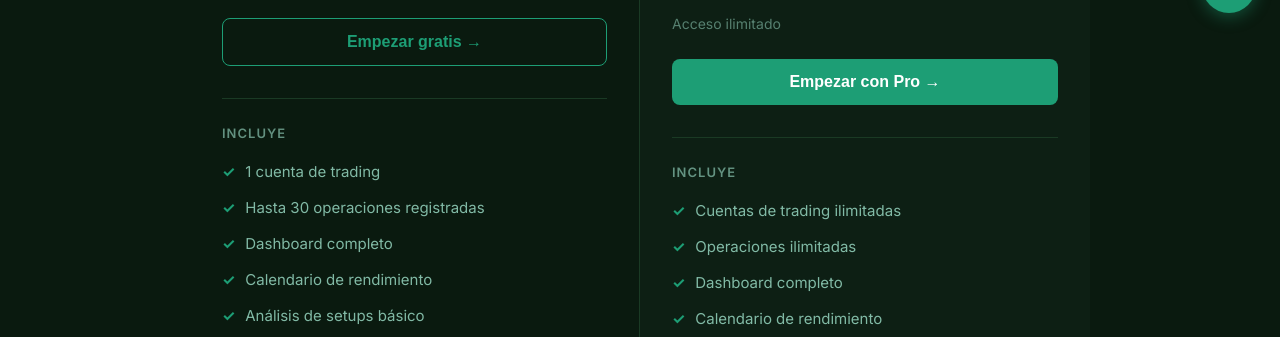
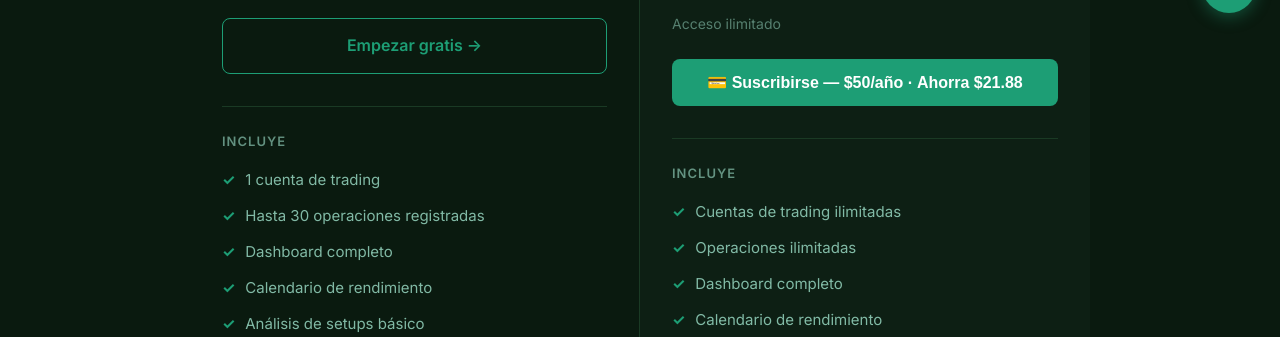
Before and after one commit to corvenca/travitrade-web, a website: page pages/precios.html in a window 1280 px wide. Shown: the part 763-1100 px from the top of the page. Drawn offline with Linux system fonts and the light colour scheme.

Commit message:
Feature: Stripe checkout en travitrade.com para planes Pro

```diff
--- a/pages/precios.html
+++ b/pages/precios.html
@@ -125,7 +125,7 @@
       <div class="plan-price">$0</div>
       <div class="plan-desc">Para siempre — Sin tarjeta de crédito</div>
       <div class="plan-period">Siempre gratis</div>
-      <button class="plan-btn ghost" onclick="window.location.href='https://app.travitrade.com/registro'">Empezar gratis →</button>
+      <a href="https://app.travitrade.com/registro" class="plan-btn ghost btn-plan" style="display:inline-block; text-decoration:none; text-align:center; box-sizing:border-box;">Empezar gratis →</a>
       <div class="divider"></div>
       <div class="feat-title">INCLUYE</div>
       <div class="feats">
@@ -149,7 +149,8 @@
       <div class="plan-desc monthly-desc" style="display:none">Facturado mensualmente</div>
       <div class="plan-desc annual-desc">$50/año · Ahorras $21.88</div>
       <div class="plan-period" style="margin-bottom: 24px;">Acceso ilimitado</div>
-      <button class="plan-btn primary" onclick="window.location.href='https://app.travitrade.com/registro?plan=pro'">Empezar con Pro →</button>
+      <button id="btn-monthly" onclick="iniciarPago('monthly')" class="plan-btn primary btn-plan btn-pro monthly-btn" style="display:none;">💳 Suscribirse — $5.99/mes</button>
+      <button id="btn-annual" onclick="iniciarPago('annual')" class="plan-btn primary btn-plan btn-pro annual-btn">💳 Suscribirse — $50/año · Ahorra $21.88</button>
       <div class="divider"></div>
       <div class="feat-title">INCLUYE</div>
       <div class="feats">
@@ -236,6 +237,42 @@
     </div>
   </footer>
 
+  <!-- Stripe JS SDK & Checkout logic -->
+  <script src="https://js.stripe.com/v3/"></script>
+  <script>
+  const STRIPE_PUBLISHABLE_KEY = 'pk_test_tu_key_aqui'
+  const PRICE_MONTHLY = 'price_tu_price_mensual'
+  const PRICE_ANNUAL = 'price_tu_price_anual'
+
+  async function iniciarPago(plan) {
+    const priceId = plan === 'annual' ? PRICE_ANNUAL : PRICE_MONTHLY
+
+    try {
+      const btn = document.getElementById(`btn-${plan}`)
+      if (btn) { btn.disabled = true; btn.textContent = 'Redirigiendo...' }
+
+      const res = await fetch('https://app.travitrade.com/api/stripe/create-checkout', {
+        method: 'POST',
+        headers: { 'Content-Type': 'application/json' },
+        body: JSON.stringify({ priceId, plan })
+      })
+
+      const data = await res.json()
+
+      if (data.url) {
+        window.location.href = data.url
+      } else {
+        alert('Error al iniciar el pago. Intenta de nuevo.')
+        if (btn) { btn.disabled = false; btn.textContent = plan === 'annual' ? '💳 Suscribirse — $50/año · Ahorra $21.88' : '💳 Suscribirse — $5.99/mes' }
+      }
+    } catch (err) {
+      console.error('Error:', err)
+      alert('Error de conexión. Intenta de nuevo.')
+      if (btn) { btn.disabled = false; btn.textContent = plan === 'annual' ? '💳 Suscribirse — $50/año · Ahorra $21.88' : '💳 Suscribirse — $5.99/mes' }
+    }
+  }
+  </script>
+
   <script>
     // Al cargar la página, activar anual por defecto
     document.addEventListener('DOMContentLoaded', function() {
@@ -243,11 +280,13 @@
       if (toggle) {
         toggle.checked = true // activar anual por defecto
 
-        // Mostrar precios anuales
+        // Mostrar precios y botones anuales
         document.querySelectorAll('.monthly-price').forEach(el => el.style.display = 'none')
         document.querySelectorAll('.annual-price').forEach(el => el.style.display = 'block')
         document.querySelectorAll('.monthly-desc').forEach(el => el.style.display = 'none')
         document.querySelectorAll('.annual-desc').forEach(el => el.style.display = 'block')
+        document.querySelectorAll('.monthly-btn').forEach(el => el.style.display = 'none')
+        document.querySelectorAll('.annual-btn').forEach(el => el.style.display = 'block')
 
         // Mostrar badge de ahorro
         const savingsBadge = document.getElementById('savings-badge')
@@ -259,6 +298,8 @@
           document.querySelectorAll('.annual-price').forEach(el => el.style.display = isAnnual ? 'block' : 'none')
           document.querySelectorAll('.monthly-desc').forEach(el => el.style.display = isAnnual ? 'none' : 'block')
           document.querySelectorAll('.annual-desc').forEach(el => el.style.display = isAnnual ? 'block' : 'none')
+          document.querySelectorAll('.monthly-btn').forEach(el => el.style.display = isAnnual ? 'none' : 'block')
+          document.querySelectorAll('.annual-btn').forEach(el => el.style.display = isAnnual ? 'block' : 'none')
 
           if (savingsBadge) {
             savingsBadge.style.display = isAnnual ? 'inline-block' : 'none'
```
